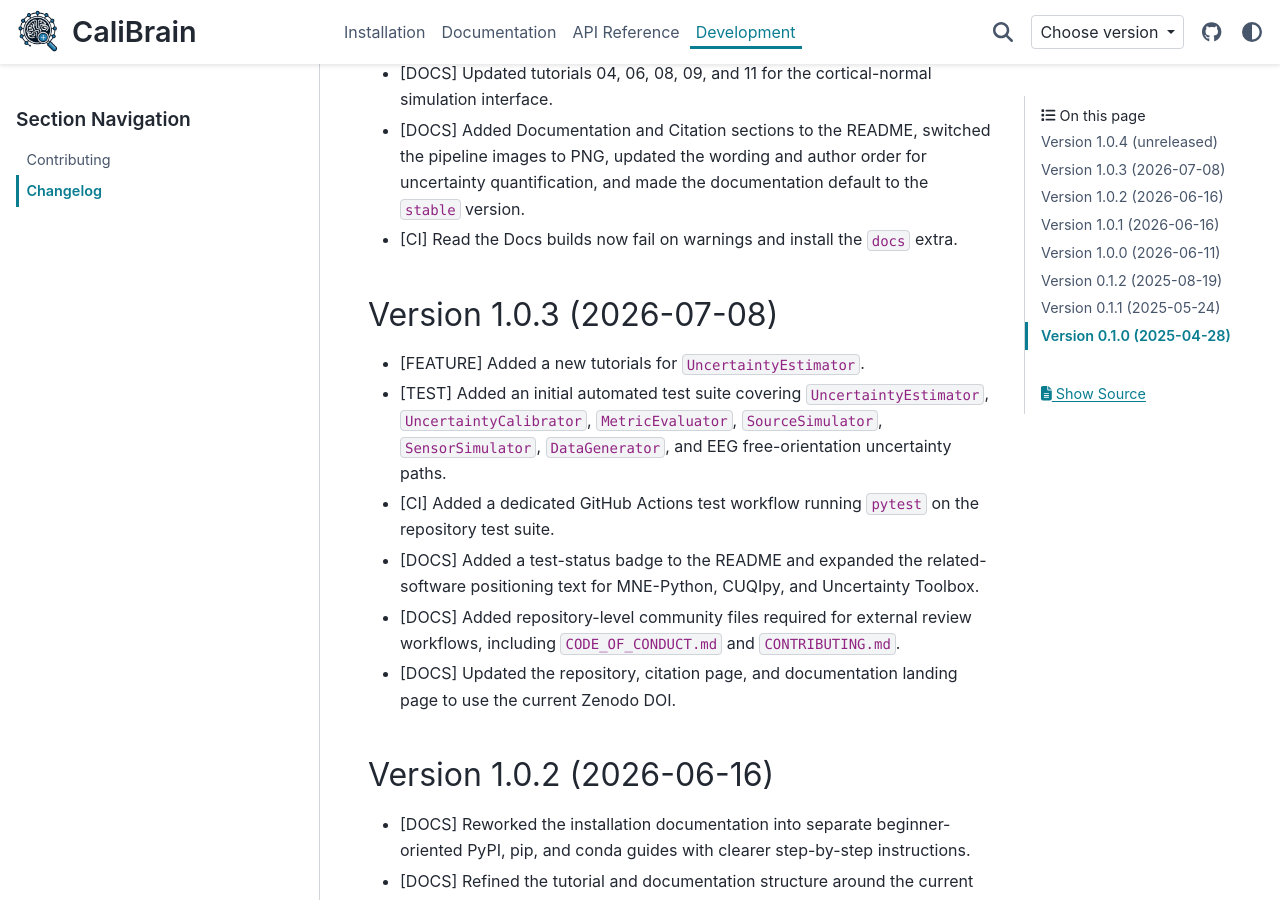
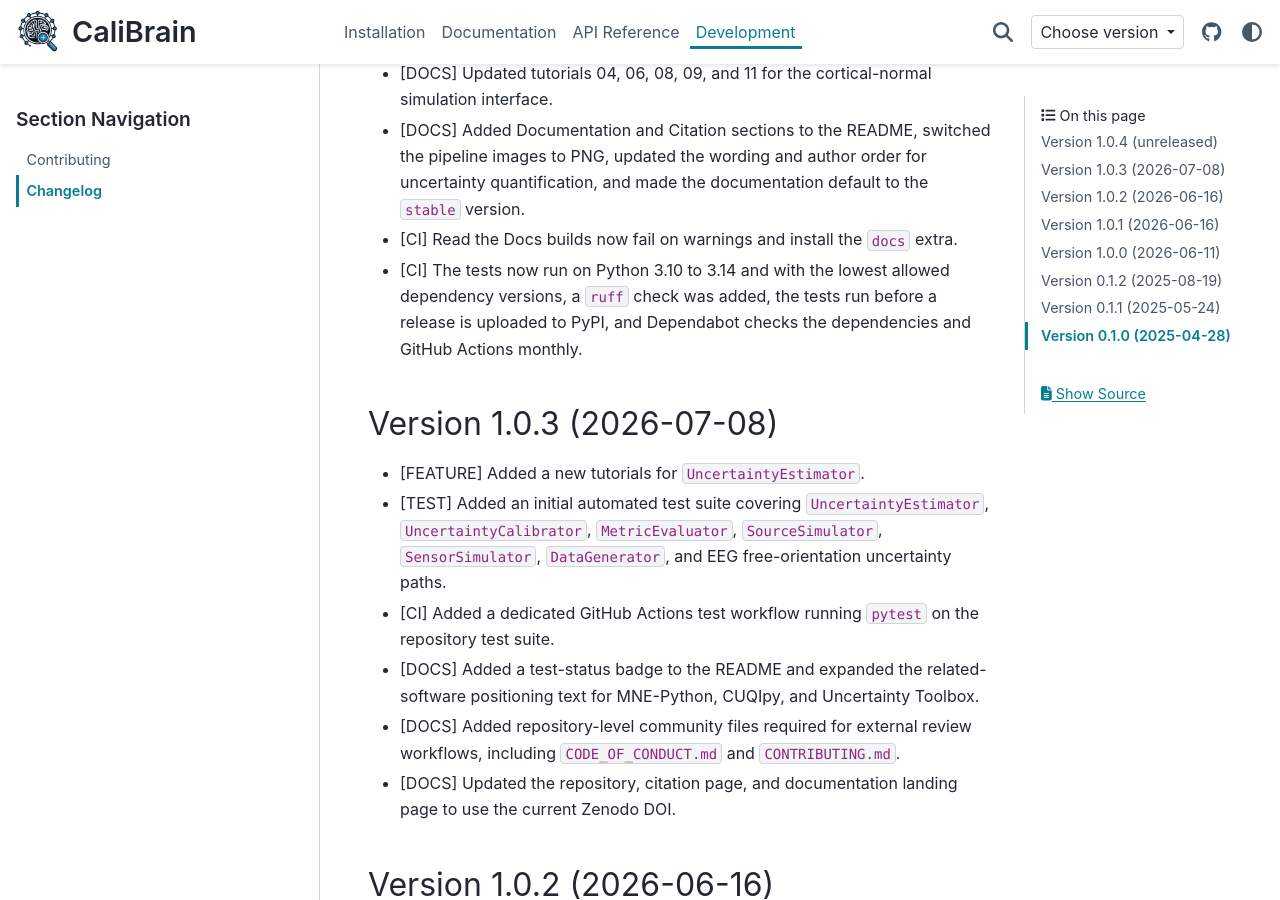
Before and after one commit to braindatalab/CaliBrain, a Sphinx documentation site: the page built from docs/source/development/changelog.rst, in a window 1280 px wide and 900 px high, scrolled down 1679 px. Built offline with Sphinx 7.4.7 and the PyData theme 0.15.4, drawn with Linux system fonts in a browser that asks for light colours; pages that are not in the unit, such as notebooks, are missing from menus; comment, search, counter and statistics services are not loaded.

Commit message:
ci: test on Python 3.10-3.14 and lowest dependencies, add ruff
Add a ruff job for syntax errors and undefined names, a job with the lowest
allowed dependency versions, and a Python version matrix. Run the tests
before uploading a release to PyPI. Add Dependabot for pip and GitHub Actions.

```diff
--- a/docs/source/development/changelog.rst
+++ b/docs/source/development/changelog.rst
@@ -30,6 +30,7 @@ Version 1.0.4 (unreleased)
 *   [DOCS] Updated tutorials 04, 06, 08, 09, and 11 for the cortical-normal simulation interface.
 *   [DOCS] Added Documentation and Citation sections to the README, switched the pipeline images to PNG, updated the wording and author order for uncertainty quantification, and made the documentation default to the ``stable`` version.
 *   [CI] Read the Docs builds now fail on warnings and install the ``docs`` extra.
+*   [CI] The tests now run on Python 3.10 to 3.14 and with the lowest allowed dependency versions, a ``ruff`` check was added, the tests run before a release is uploaded to PyPI, and Dependabot checks the dependencies and GitHub Actions monthly.
 
 Version 1.0.3 (2026-07-08)
 --------------------------
```
Also changed, not shown: 3 other files.
